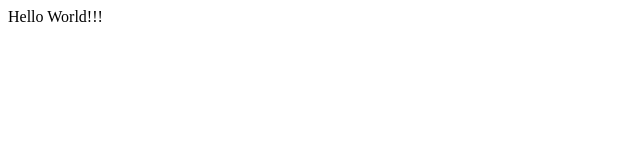
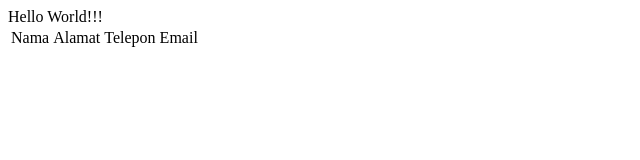
Before and after one commit to uripyogantara/praktikum-prognet, a plain HTML site: page index.html in a window 1280 px wide. Shown: the whole page, without its empty margins (0-640 px from the left). Drawn offline with Linux system fonts and the light colour scheme.

Commit message:
add table

```diff
--- a/index.html
+++ b/index.html
@@ -5,5 +5,13 @@
 </head>
 <body>
 	Hello World!!!
+	<table>
+		<tr>
+			<td>Nama</td>
+			<td>Alamat</td>
+			<td>Telepon</td>
+			<td>Email</td>
+		</tr>
+	</table>
 </body>
 </html>
```
